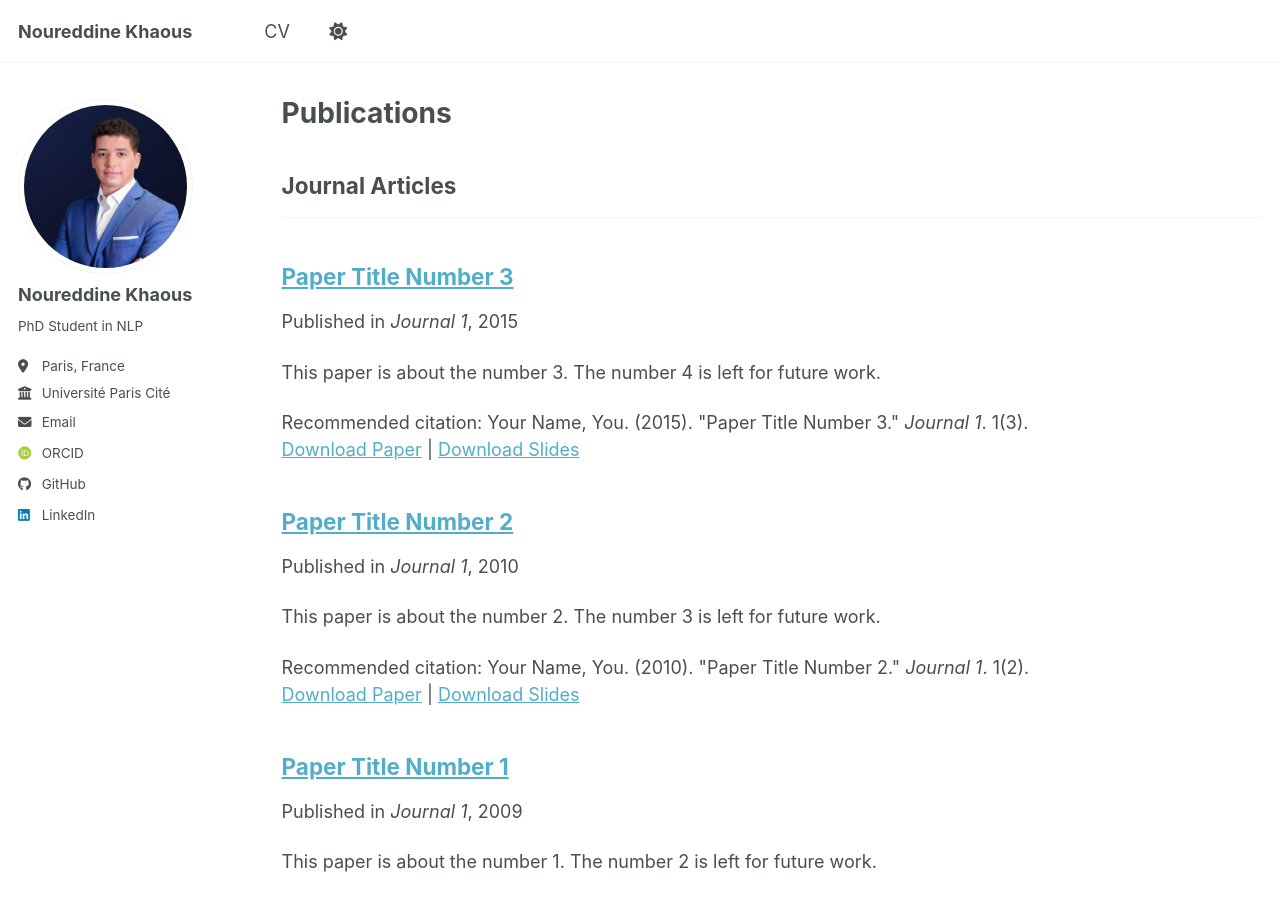
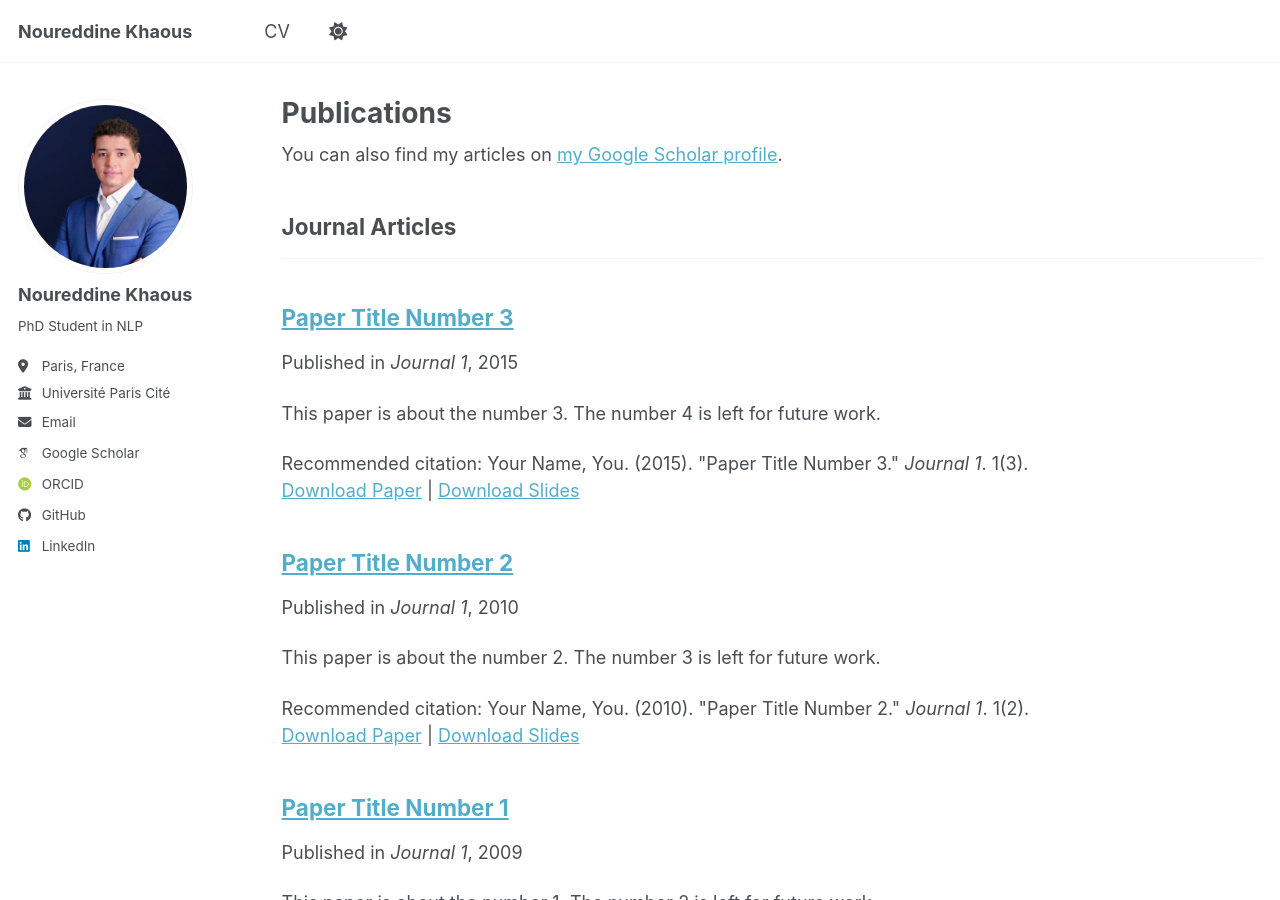
Before and after one commit to khaous-noureddine/khaous-noureddine.github.io, a Jekyll site: the page built from _pages/publications.html, in a window 1280 px wide and 900 px high. Built offline with Jekyll 4.4.1, drawn with Linux system fonts in a browser that asks for light colours; some web fonts are replaced; a script bundle is joined from its source files by our own code; library files that are not in the unit come from our copies; some of the changed lines change nothing that is shown.

Commit message:
update Google Scholar link in config

```diff
--- a/_config.yml
+++ b/_config.yml
@@ -34,7 +34,7 @@
   # Academic websites
   academia         : # URL
   arxiv            : # URL - Update with the correct link to your profile
-  googlescholar    : #"https://scholar.google.com/citations?user=PS_CX0AAAAAJ"
+  googlescholar    : "https://scholar.google.com/citations?user=arVp2DgAAAAJ&hl=fr"
   inspire-hep      : # URL
   impactstory      : # URL
   orcid            : "https://orcid.org/my-orcid?orcid=0009-0005-6714-6519"
```
